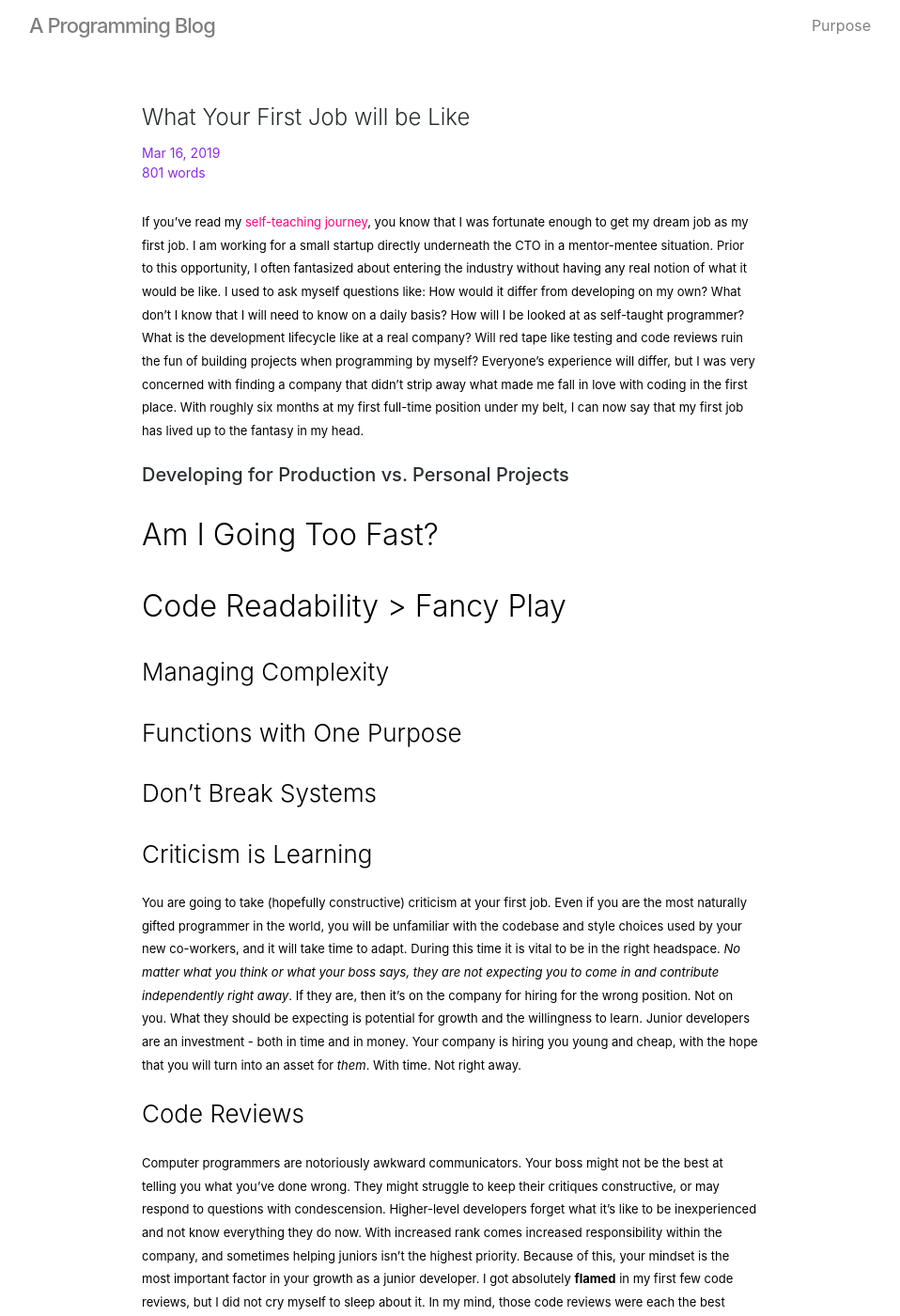
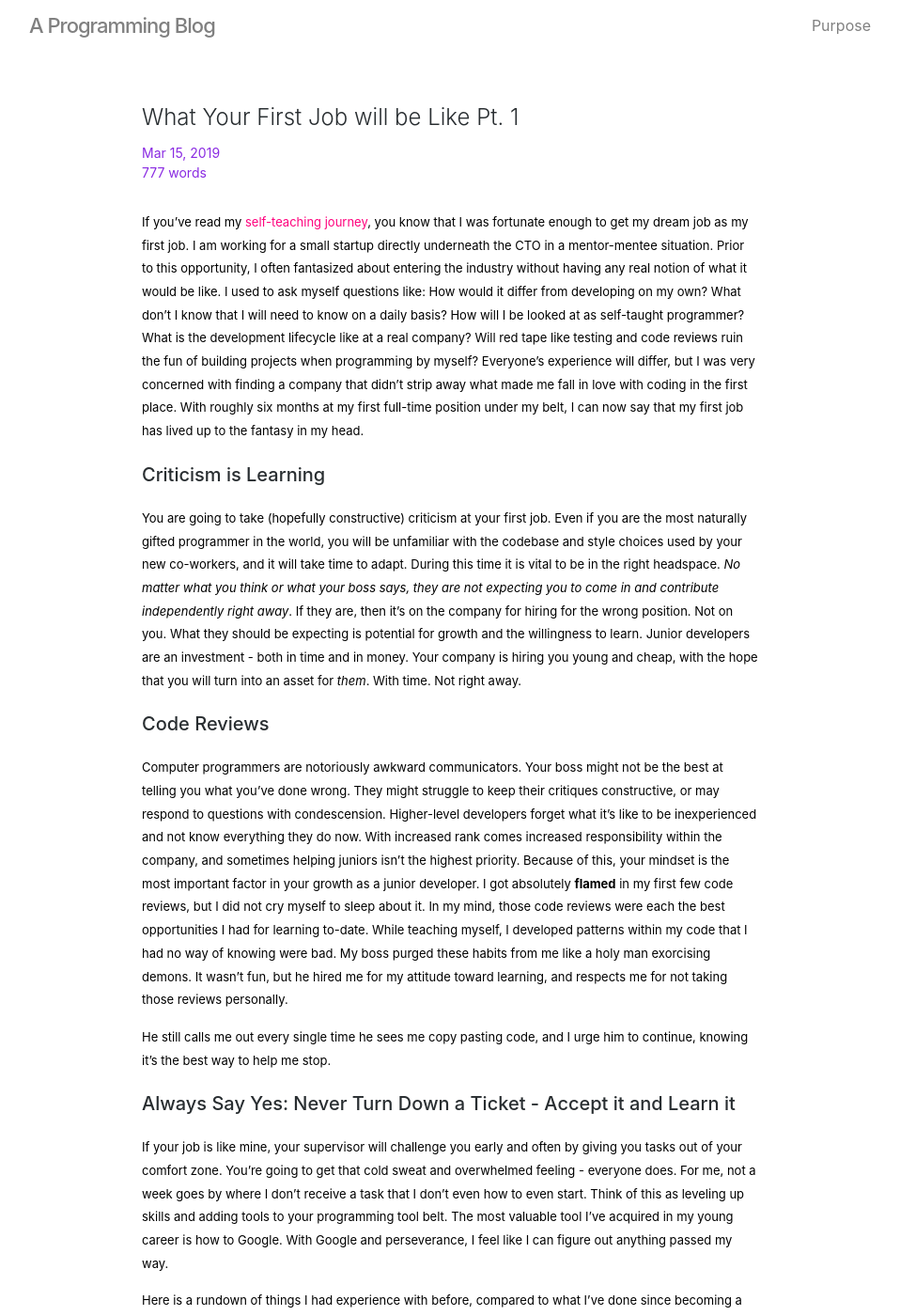
Before and after one commit to ks927/codeks, a Jekyll site: the page built from _posts/2019-03-15-your-first-job.markdown, in a window 1280 px wide and 1400 px high. Shown: the whole window at 94% size, without its empty margins (161-1119 px from the left). Built offline with Jekyll 4.4.1, drawn with Linux system fonts in a browser that asks for light colours; some of the changed text lies outside the part shown.

Commit message:
first draft push

```diff
--- a/_posts/2019-3-1-mysql-search.markdown
+++ b/_posts/2019-03-01-mysql-search.markdown
@@ -2,7 +2,7 @@
 layout: post
 title:  "Implementing a Closest String Match in MySQL"
 subtitle: "How to Utilize Navicat Functions"
-date:   2019-03-1 20:40:45 -0500
+date:   2019-03-01 20:40:45 -0500
 categories: [MySql]
 ---
 
--- a/_posts/2019-03-15-your-first-job.markdown
+++ b/_posts/2019-03-15-your-first-job.markdown
@@ -1,33 +1,24 @@
 ---
 layout: post
-title:  "What Your First Job will be Like"
-subtitle: "Or What My First is Like"
-date:   2019-03-15 20:40:45 -0500
+title:  "What Your First Job will be Like Pt. 1"
+subtitle: "Or What My First Job <i>is</i> Like"
+date:   2019-03-15 10:40:45 -0500
 categories: [Career]
 ---
 
 If you’ve read my [self-teaching journey]({{ "/career/2019/01/26/self-teaching-journey.html" | absolute_url }}), you know that I was fortunate enough to get my dream job as my first job. I am working for a small startup directly underneath the CTO in a mentor-mentee situation. Prior to this opportunity, I often fantasized about entering the industry without having any real notion of what it would be like. I used to ask myself questions like: How would it differ from developing on my own? What don’t I know that I will need to know on a daily basis? How will I be looked at as self-taught programmer? What is the development lifecycle like at a real company? Will red tape like testing and code reviews ruin the fun of building projects when programming by myself? Everyone’s experience will differ, but I was very concerned with finding a company that didn’t strip away what made me fall in love with coding in the first place. With roughly six months at my first full-time position under my belt, I can now say that my first job has lived up to the fantasy in my head.
 
-# Developing for Production vs. Personal Projects
-
-## Am I Going Too Fast?
-
-## Code Readability > Fancy Play
-### Managing Complexity
-### Functions with One Purpose
-### Don’t Break Systems
-
-### Criticism is Learning
+# Criticism is Learning
 
 You are going to take (hopefully constructive) criticism at your first job. Even if you are the most naturally gifted programmer in the world, you will be unfamiliar with the codebase and style choices used by your new co-workers, and it will take time to adapt. During this time it is vital to be in the right headspace. *No matter what you think or what your boss says, they are not expecting you to come in and contribute independently right away*. If they are, then it’s on the company for hiring for the wrong position. Not on you. What they should be expecting is potential for growth and the willingness to learn. Junior developers are an investment - both in time and in money. Your company is hiring you young and cheap, with the hope that you will turn into an asset for *them*. With time. Not right away.
 
-### Code Reviews
+# Code Reviews
 
  Computer programmers are notoriously awkward communicators. Your boss might not be the best at telling you what you’ve done wrong. They might struggle to keep their critiques constructive, or may respond to questions with condescension. Higher-level developers forget what it’s like to be inexperienced and not know everything they do now. With increased rank comes increased responsibility within the company, and sometimes helping juniors isn’t the highest priority. Because of this, your mindset is the most important factor in your growth as a junior developer. I got absolutely **flamed** in my first few code reviews, but I did not cry myself to sleep about it. In my mind, those code reviews were each the best opportunities I had for learning to-date. While teaching myself, I developed patterns within my code that I had no way of knowing were bad. My boss purged these habits from me like a holy man exorcising demons. It wasn’t fun, but he hired me for my attitude toward learning, and respects me for not taking those reviews personally.
 
 He still calls me out every single time he sees me copy pasting code, and I urge him to continue, knowing it’s the best way to help me stop.
 
-# Always Say Yes
+# Always Say Yes: Never Turn Down a Ticket - Accept it and Learn it
 
 If your job is like mine, your supervisor will challenge you early and often by giving you tasks out of your comfort zone. You’re going to get that cold sweat and overwhelmed feeling - everyone does. For me, not a week goes by where I don’t receive a task that I don’t even how to even start. Think of this as leveling up skills and adding tools to your programming tool belt. The most valuable tool I’ve acquired in my young career is how to Google. With Google and perseverance, I feel like I can figure out anything passed my way.
 
```
Also changed, not shown: other parts of _posts/2019-03-15-your-first-job.markdown (+5 -6 lines), Gemfile.lock.
